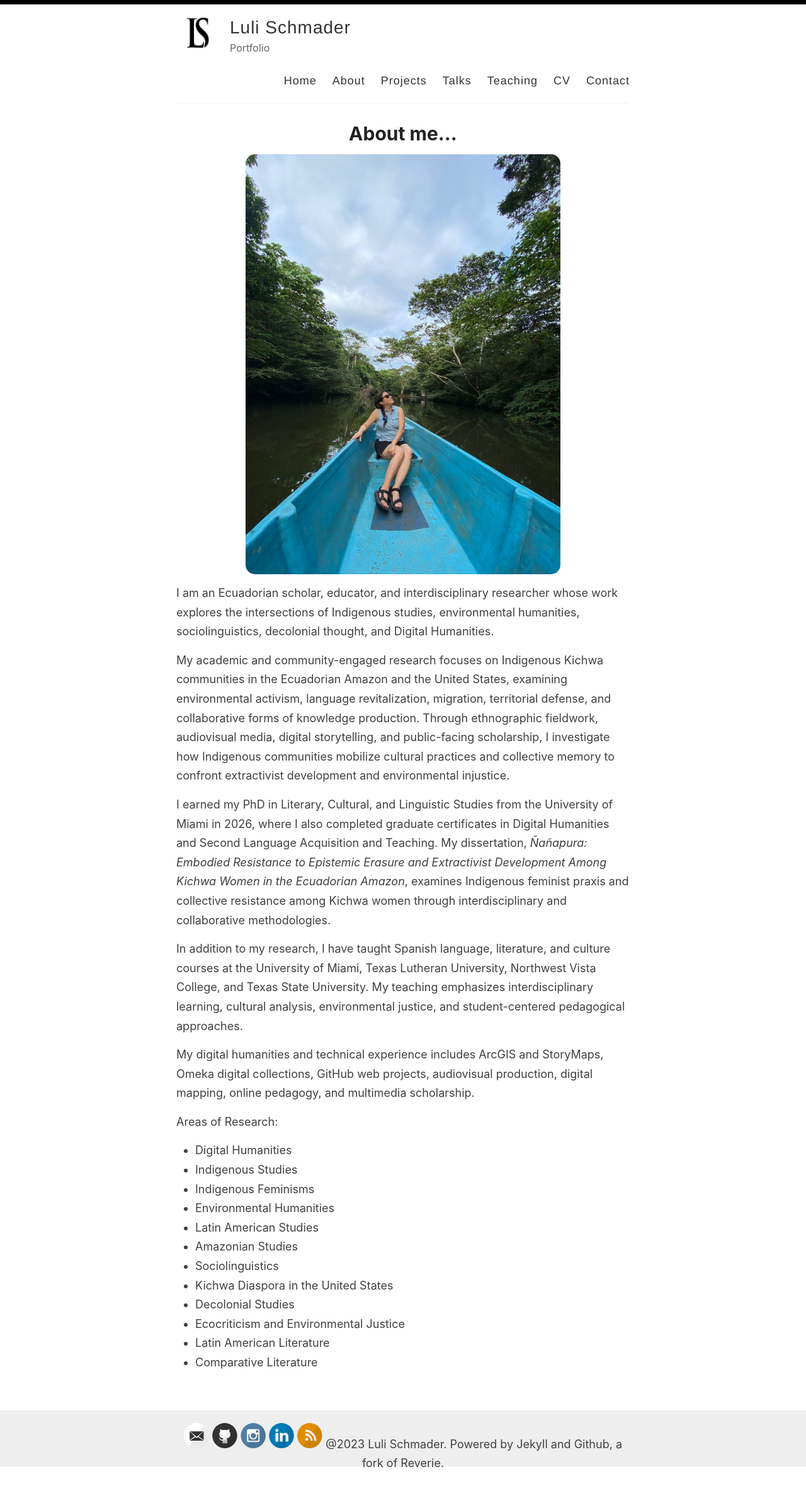
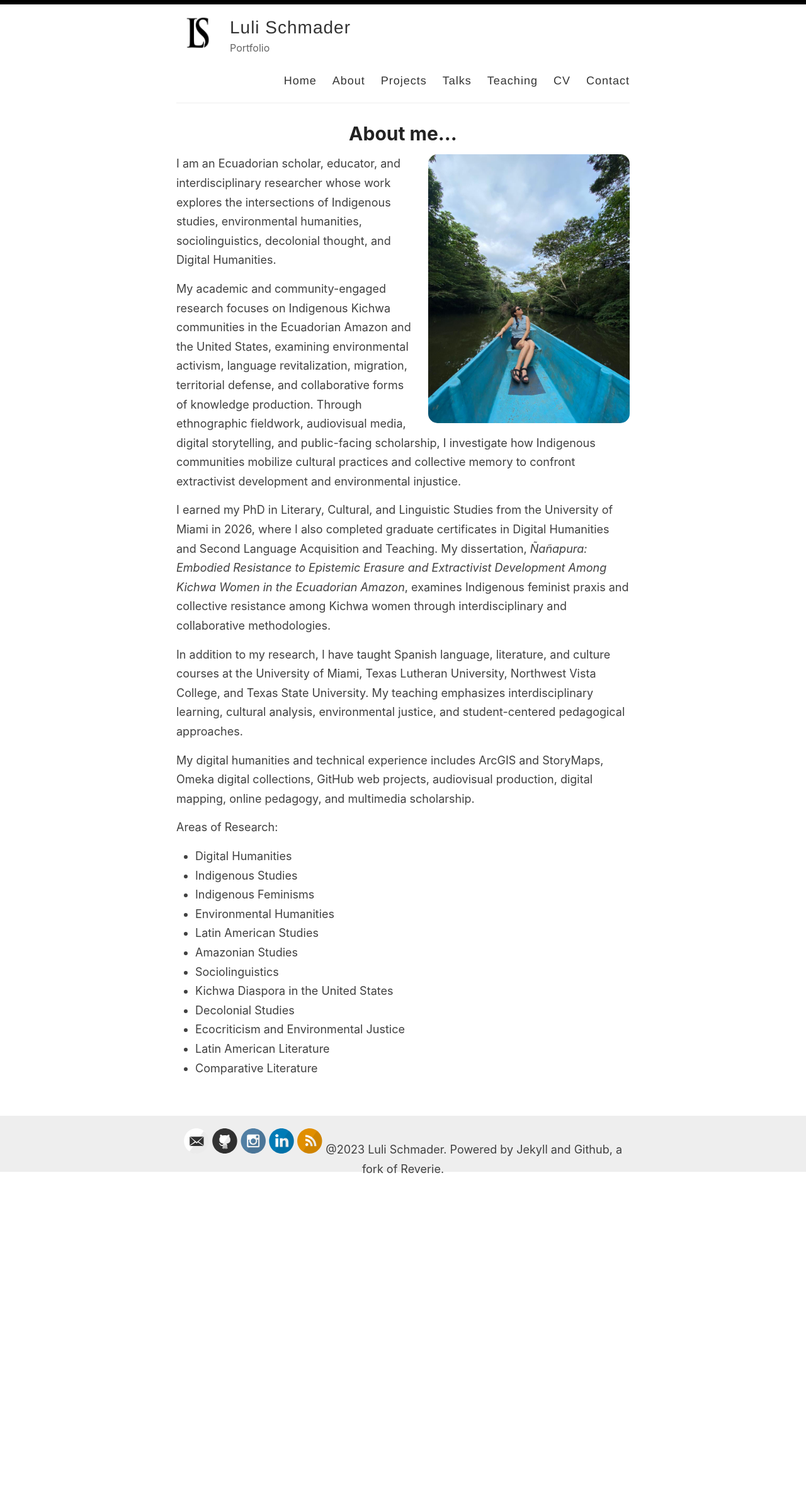
Before and after one commit to lulischmader/lulischmader.github.io, a Jekyll site: the page built from _pages/about.md, in a window 1280 px wide. Shown: the whole page at 63% size. Built offline with Jekyll 4.4.1, drawn with Linux system fonts in a browser that asks for light colours; after the commit the page ends 1892 px from its top, so only the background shows below that.

Commit message:
Update about.md

```diff
--- a/_pages/about.md
+++ b/_pages/about.md
@@ -4,9 +4,11 @@
 permalink: /about/
 ---
 
-<p align="center">
-  <img src="/images/Luli_canoa.jpg" alt="Fieldwork in the Ecuadorian Amazon" width="500" style="border-radius: 15px;">
-</p>
+<img src="/images/Luli_canoa.jpg"
+     alt="Fieldwork in the Ecuadorian Amazon"
+     width="320"
+     align="right"
+     style="border-radius: 15px; margin-left: 25px; margin-bottom: 15px;">
 
 I am an Ecuadorian scholar, educator, and interdisciplinary researcher whose work explores the intersections of Indigenous studies, environmental humanities, sociolinguistics, decolonial thought, and Digital Humanities.
 
```
